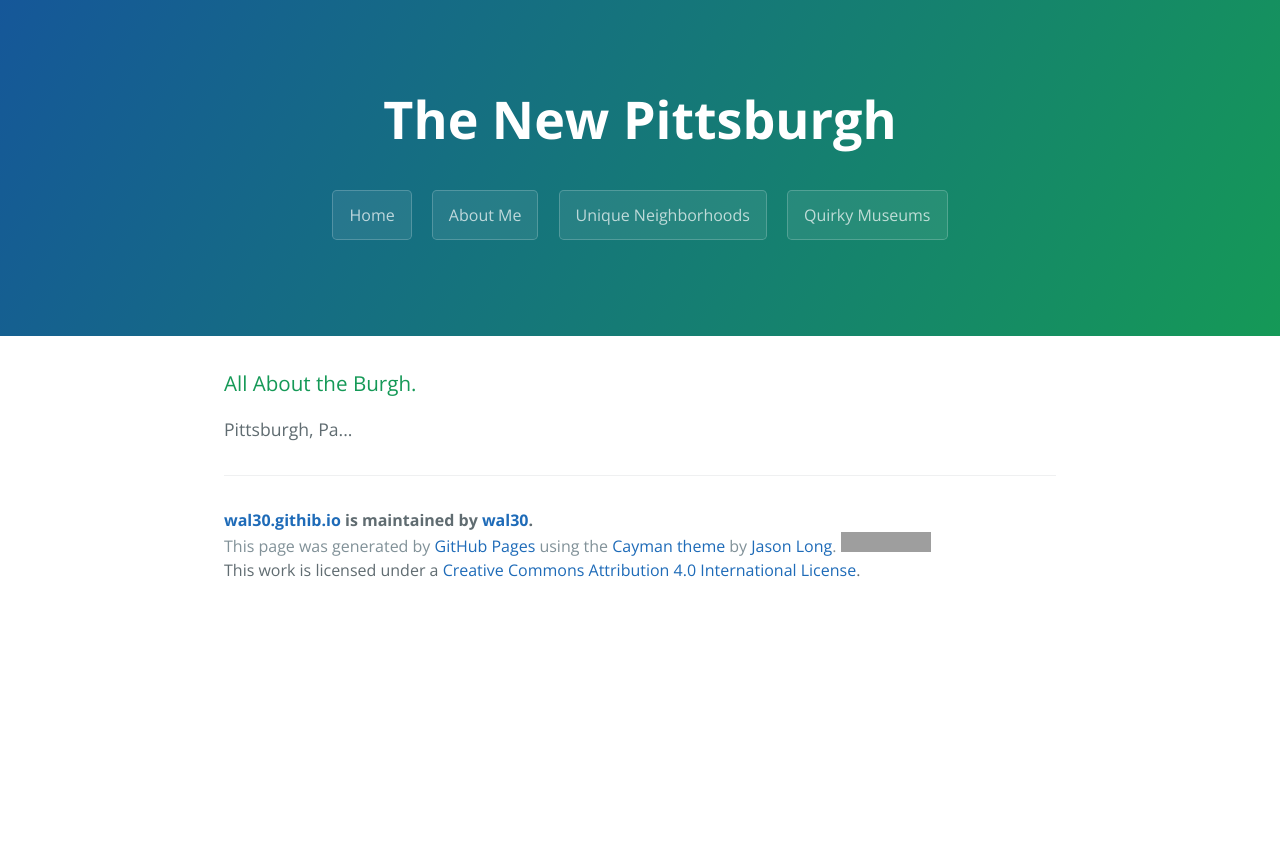
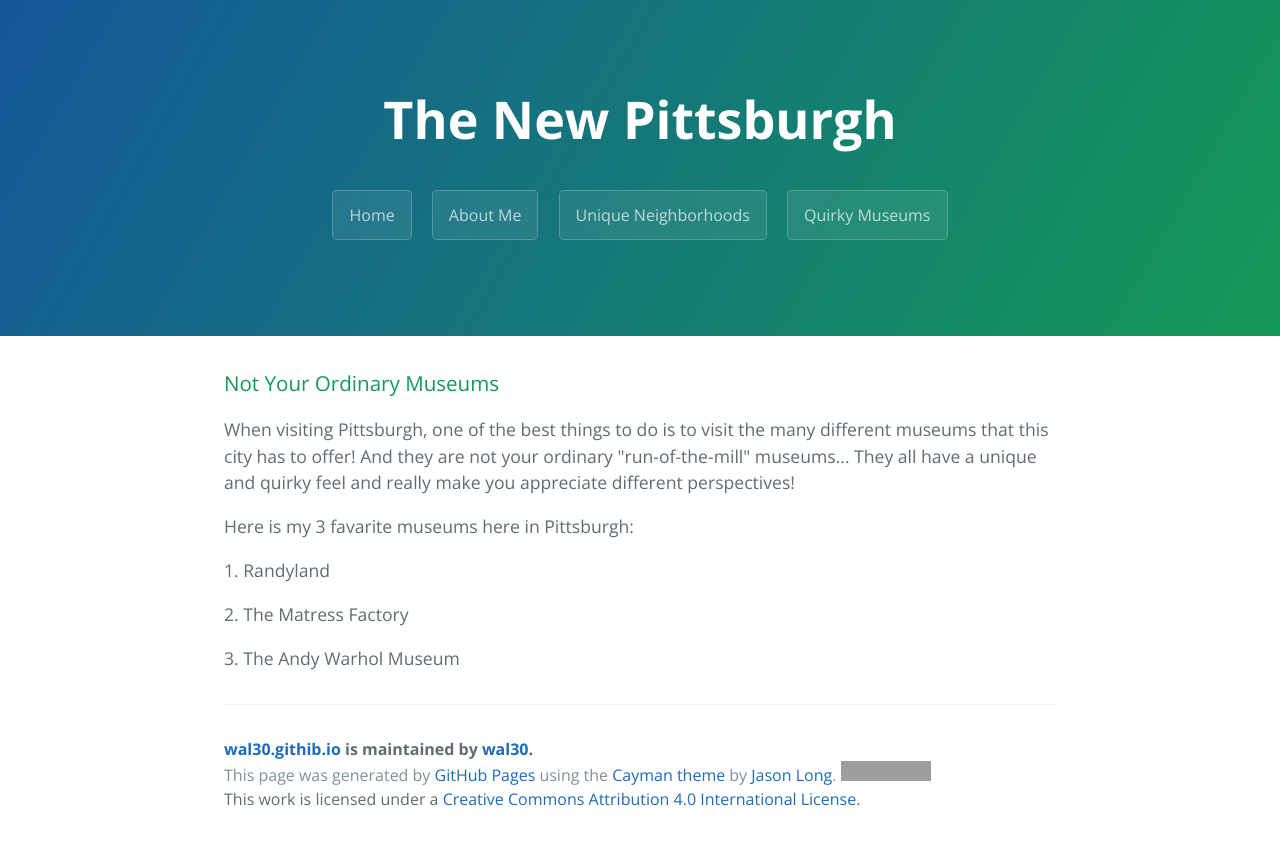
Before and after one commit to wal30/wal30.githib.io, a Jekyll site: the page quirkymuseums.html, which Jekyll copies as it is, in a window 1280 px wide. Shown: the top 845 px of the page. Built offline with Jekyll 4.4.1, drawn with Linux system fonts in a browser that asks for light colours; grey boxes are pictures that could not be loaded.

Commit message:
Update quirkymuseums.html

```diff
--- a/quirkymuseums.html
+++ b/quirkymuseums.html
@@ -23,9 +23,13 @@
 
     <section class="main-content">
       <h3>
-<a id="welcome-to-github-pages" class="anchor" href="#welcome-to-github-pages" aria-hidden="true"><span aria-hidden="true" class="octicon octicon-link"></span></a>All About the Burgh.</h3>
+<a id="welcome-to-github-pages" class="anchor" href="#welcome-to-github-pages" aria-hidden="true"><span aria-hidden="true" class="octicon octicon-link"></span></a>Not Your Ordinary Museums</h3>
 
-<p>Pittsburgh, Pa...</p>
+<p>When visiting Pittsburgh, one of the best things to do is to visit the many different museums that this city has to offer! And they are not your ordinary "run-of-the-mill" museums... They all have a unique and quirky feel and really make you appreciate different perspectives!</p>
+      <p>Here is my 3 favarite museums here in Pittsburgh:</p>
+      <p>1. Randyland</p>
+      <p>2. The Matress Factory</p>
+      <p>3. The Andy Warhol Museum</p>
 
       <footer class="site-footer">
         <span class="site-footer-owner"><a href="https://github.com/wal30/wal30.githib.io">wal30.githib.io</a> is maintained by <a href="https://github.com/wal30">wal30</a>.</span>
```
